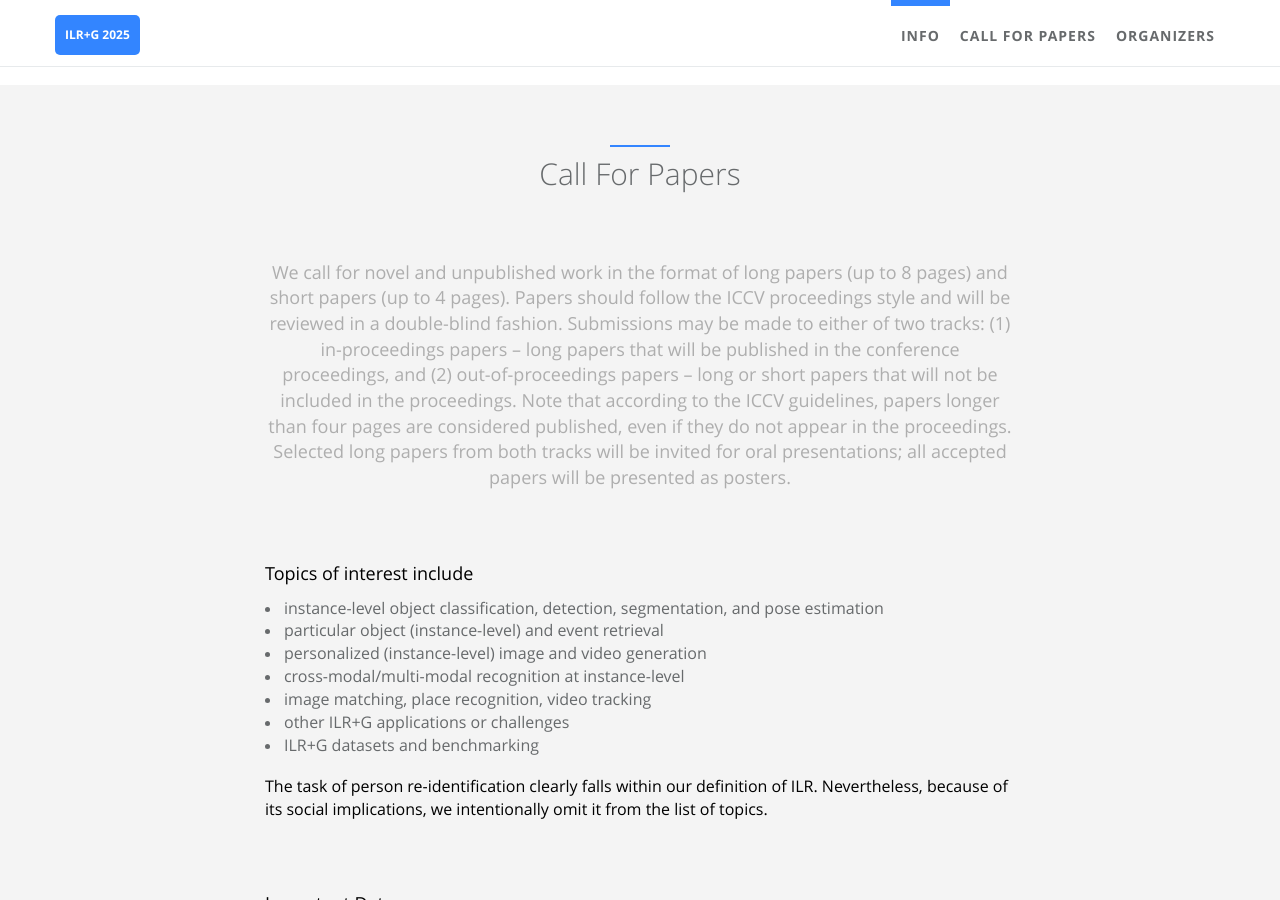
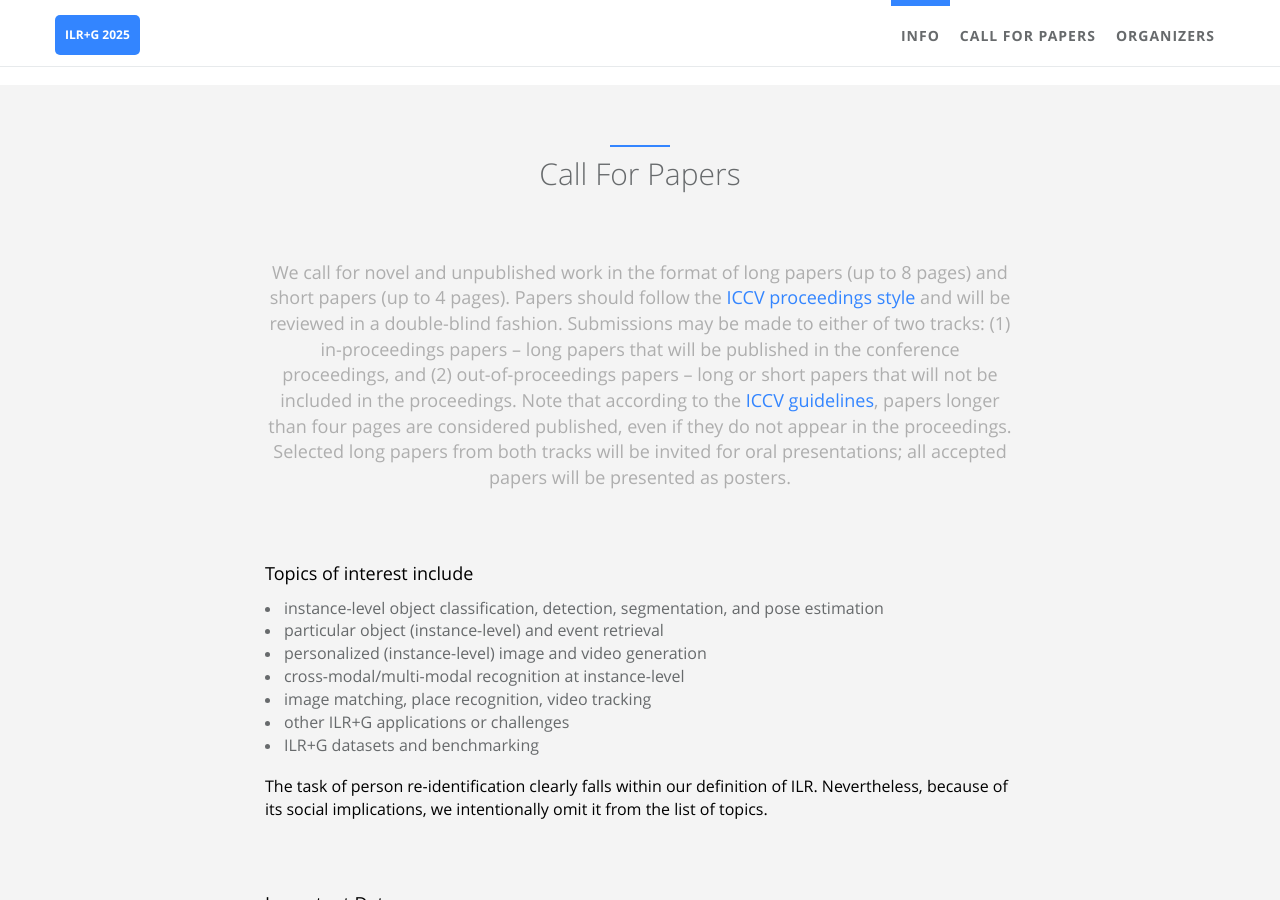
Before and after one commit to ilr-workshop/ICCVW2025, a Jekyll site: the page built from index.html, in a window 1280 px wide and 900 px high, scrolled down 1119 px. Built offline with Jekyll 4.4.1, drawn with Linux system fonts in a browser that asks for light colours.

Commit message:
Update call_for_paper.html

```diff
--- a/_includes/sections/call_for_paper.html
+++ b/_includes/sections/call_for_paper.html
@@ -8,7 +8,7 @@
     </div>
     <div class="row">
         <div class="col-lg-8 col-lg-offset-2 text-center m-t-lg m-b-lg wow zoomIn">
-            <p><font size="4px"><span data-i18n="about_me.des"> We call for novel and unpublished work in the format of long papers (up to 8 pages) and short papers (up to 4 pages). Papers should follow the ICCV proceedings style and will be reviewed in a double-blind fashion. Submissions may be made to either of two tracks: (1) in-proceedings papers – long papers that will be published in the conference proceedings, and (2) out-of-proceedings papers – long or short papers that will not be included in the proceedings. Note that according to the ICCV guidelines, papers longer than four pages are considered published, even if they do not appear in the proceedings. Selected long papers from both tracks will be invited for oral presentations; all accepted papers will be presented as posters. </span></font></p>
+            <p><font size="4px"><span data-i18n="about_me.des"> We call for novel and unpublished work in the format of long papers (up to 8 pages) and short papers (up to 4 pages). Papers should follow the <a href="https://media.eventhosts.cc/Conferences/ICCV2025/ICCV2025-Author-Kit-Feb.zip" target="_blank"><span class="navy">ICCV proceedings style</span></a> and will be reviewed in a double-blind fashion. Submissions may be made to either of two tracks: (1) in-proceedings papers – long papers that will be published in the conference proceedings, and (2) out-of-proceedings papers – long or short papers that will not be included in the proceedings. Note that according to the <a href="https://iccv.thecvf.com/Conferences/2025/AuthorGuidelines" target="_blank"><span class="navy">ICCV guidelines</span></a>, papers longer than four pages are considered published, even if they do not appear in the proceedings. Selected long papers from both tracks will be invited for oral presentations; all accepted papers will be presented as posters. </span></font></p>
          </div>
          <div class="col-lg-8 col-lg-offset-2 m-t-lg m-b-lg wow zoomIn">
             <p><font size="4px" color="#000000"><span data-i18n="about_me.des">  Topics of interest include </span></font></p>
```
